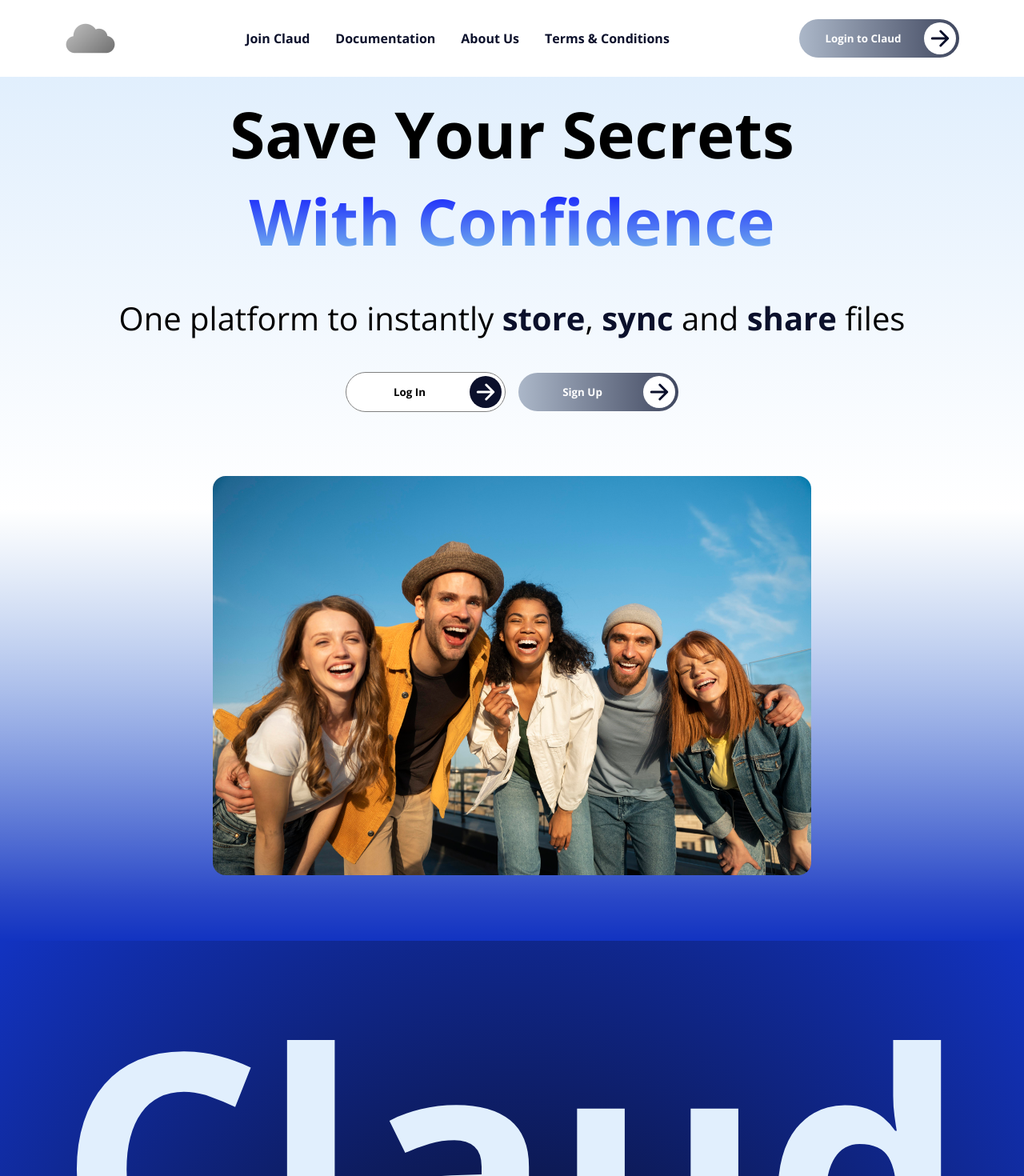
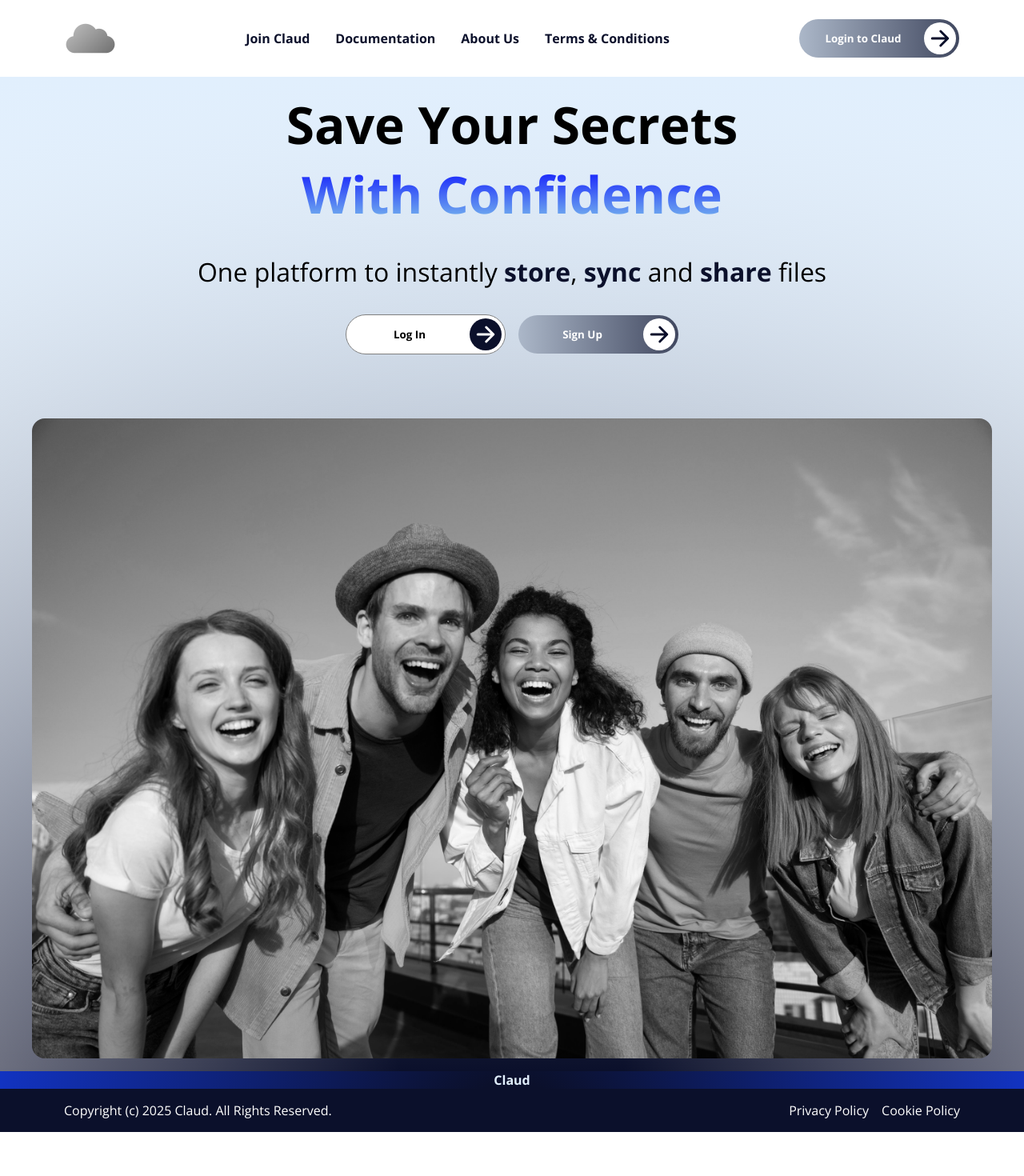
Before and after one commit to rohitaryal/claud, a React (Vite) app in the folder frontend/: page / in a window 1280 px wide. Shown: the top 1470 px of the page at 80% size. After the commit the page ends 1415 px from the top, so only its background shows below. Built offline with nearby package versions, Linux system fonts and the light colour scheme.

Commit message:
fix: fontsize+welcome image width fix

```diff
--- a/frontend/src/components/Footer/Footer.module.css
+++ b/frontend/src/components/Footer/Footer.module.css
@@ -7,7 +7,6 @@
 }
 
 .footer .largeText {
-    font-size: 25em;
     font-weight: bold;
     color: var(--blue-light);
 }
--- a/frontend/src/pages/Welcome/Welcome.module.css
+++ b/frontend/src/pages/Welcome/Welcome.module.css
@@ -1,13 +1,12 @@
 .welcomeContainer {
-    height: 135vh;
     width: 100%;
     padding: 1em;
     display: flex;
     flex-direction: column;
     align-items: center;
     background-image:
-        linear-gradient(to bottom, var(--blue-light), white, transparent),
-        linear-gradient(to top, var(--blue) 5%, skyblue 80%, transparent);
+        linear-gradient(to bottom, var(--blue-light), transparent),
+        radial-gradient(circle at bottom, var(--blue-dark) 10%, white 100%);
 }
 
 .welcomeContainer .welcomeText {
@@ -15,7 +14,7 @@
     display: flex;
     flex-direction: column;
     align-items: center;
-    font-size: 5em;
+    font-size: 5vw;
     font-weight: bolder;
 }
 
@@ -46,7 +45,9 @@
 }
 
 .welcomeContainer .people {
-    width: 60%;
-    margin: 5em;
+    width: 100%;
+    max-width: 1200px;
+    margin-top: 5em;
     border-radius: 1em;
+    filter: grayscale(100%);
 }
```
